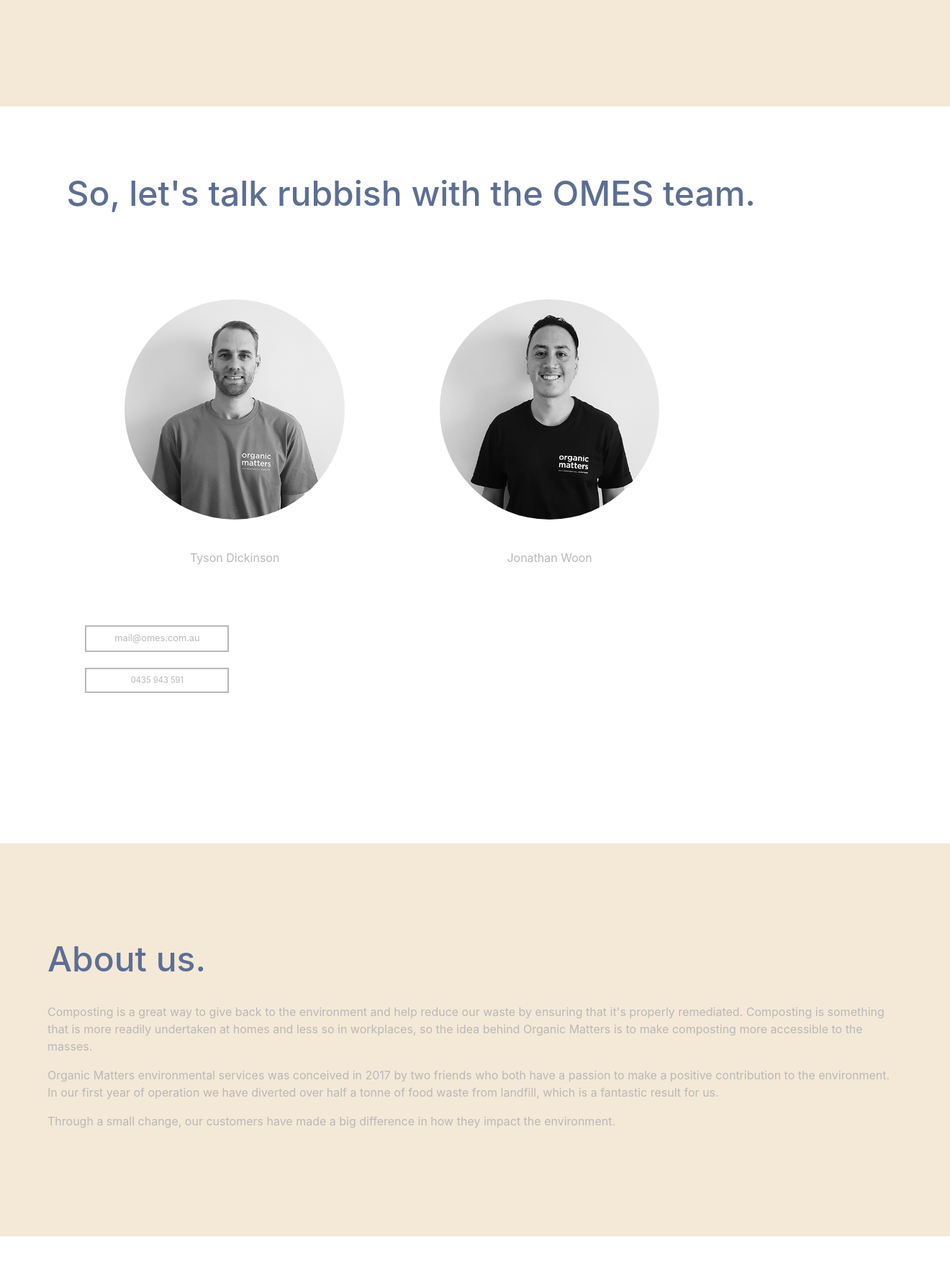
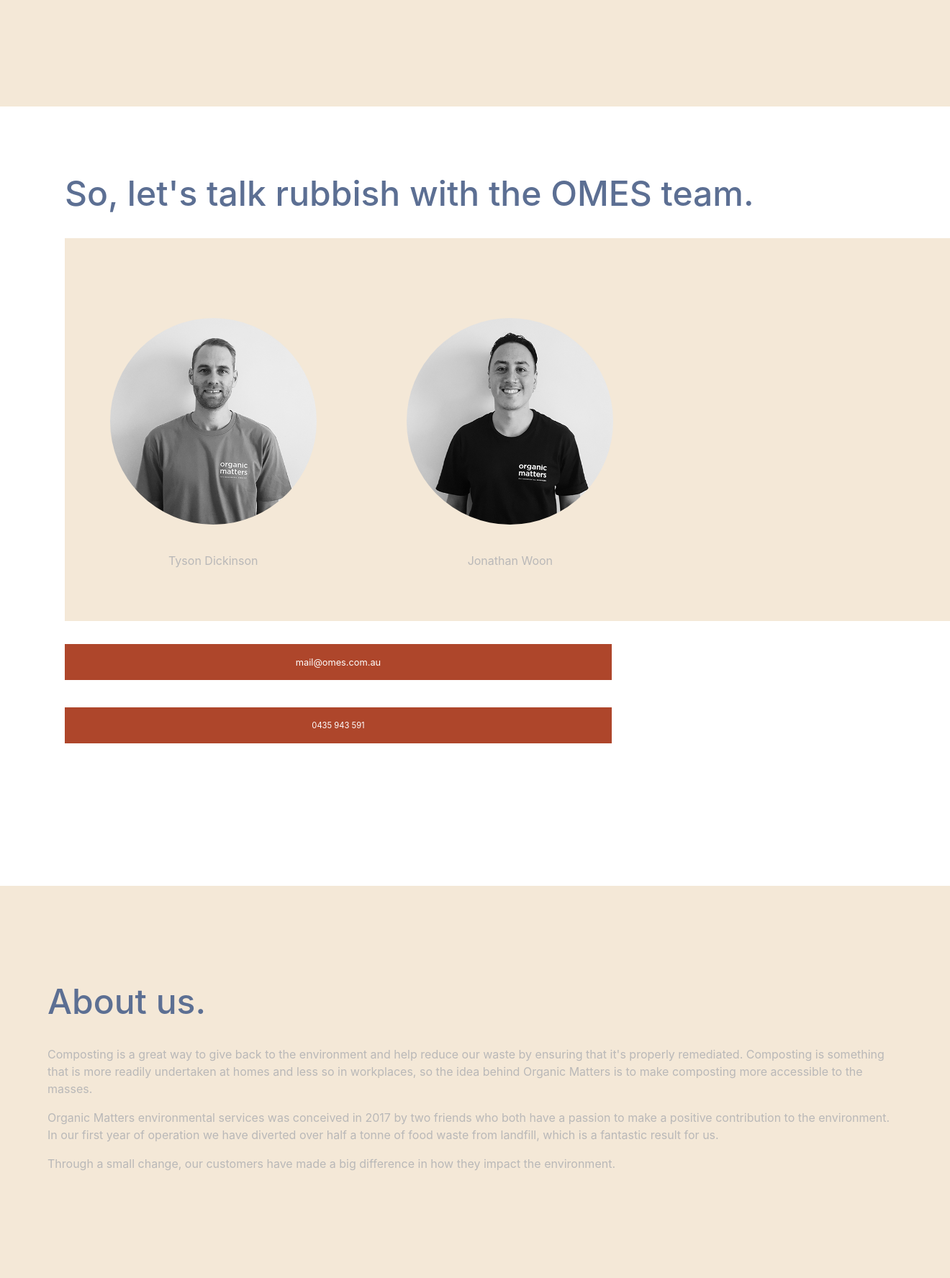
Before and after one commit to Rahel-Weiss/omes, a PHP site: page / in a window 1320 px wide. Shown: the part 3892-5668 px from the top of the page at 72% size. Run offline with PHP 8.4, Linux system fonts and the light colour scheme; some libraries are stand-ins or nearby versions.

Commit message:
talk dirt

```diff
--- a/Components/talk-dirt.css
+++ b/Components/talk-dirt.css
@@ -1,5 +1,5 @@
 .talk-dirt {
-	padding: 7% 7% 15% 7%;
+	padding: 7% 5% 15% 5%;
 
 }
 
@@ -10,8 +10,13 @@
 }
 
 .row.team-members {
-  margin: 10% 5% 5% 0%;
+  padding: 10% 0% 5% 0%;
   text-align: center;
+  background-color: #F4E8D7;
+  margin-bottom: 25px;
+  margin-top: 25px;
+  width: 111.5%;
+
 }
 
 .col.team-member {
@@ -42,21 +47,36 @@
 
 .phone {
   font-size: 0.7em;
-  width: 200px;
-  padding-top: 12px;
-  margin: 1%;
+  width: 100%;
+  height: 50px;
+  padding-top: 18px !important;
+  margin-top: 5%;
   max-width: 100%;
+  color: #fff !important;
+  border-color: #AE462B !important;
+  background-color: #AE462B;
+  border-radius: 0;
 
 }
 
 .email {
-  width: 200px;
+  width: 100%;
+  height: 50px;
   font-size: 0.8em;
-  margin: 1%;
+  padding-top: 18px !important;
+  margin-top: 1%;
   max-width: 100%;
+  color: #fff !important;
+  border-color: #AE462B !important;
+  background-color: #AE462B;
+  border-radius: 0;
+}
+
+.btn-col {
+  padding: 0;
+}
 
 
-}
 
 #bio {
   line-height: 2em;
--- a/index.html
+++ b/index.html
@@ -235,21 +235,21 @@
                <h1 class="blue">So, let's talk rubbish with the OMES team.</h1>
             </div>
             <div class="row team-members">
-              <div class=" col-xs-4 col-md-5 ">
+              <div class=" col-xs-4 col-md-4 ">
                 <img class="team" src="./images/tyson.png">
                 <p class="lt-grey">Tyson Dickinson</p>
               </div>
-              <div class=" col-xs-4 col-md-5">
+              <div class=" col-xs-4 col-md-4">
                 <img class="team" src="./images/jono.png">
                 <br>
                 <p class="lt-grey">Jonathan Woon</p>
               </div>
             </div>
-            <div class="row buttons-row justify-content-center">
-              <div class="col-lg-12">
+            <div class="row buttons-row ">
+              <div class="col-lg-8 btn-col">
                 <a href="mailto: mail@omes.com.au" class="btn btn-outline-secondary email ">mail@omes.com.au</a>
               </div>
-              <div class="col-lg-12">
+              <div class="col-lg-8 btn-col">
                 <a class="btn btn-outline-secondary phone " href="tel:+610435943591">0435 943 591</a>
               </div>
             </div>
--- a/style.css
+++ b/style.css
@@ -122,4 +122,7 @@ a:hover {
     width: 70%;
   }
 
+  .row.team-members {
+  }
+
 }
```
